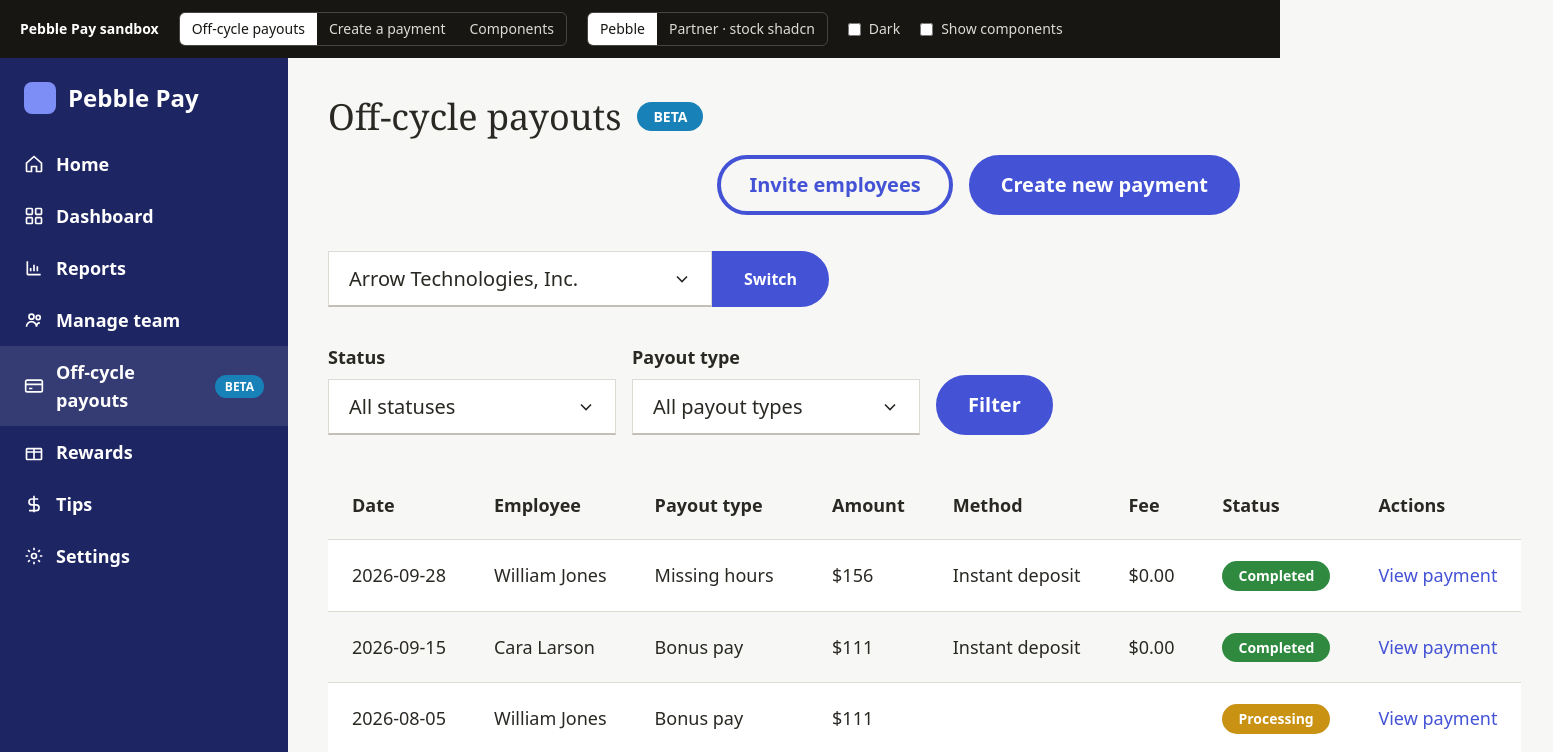
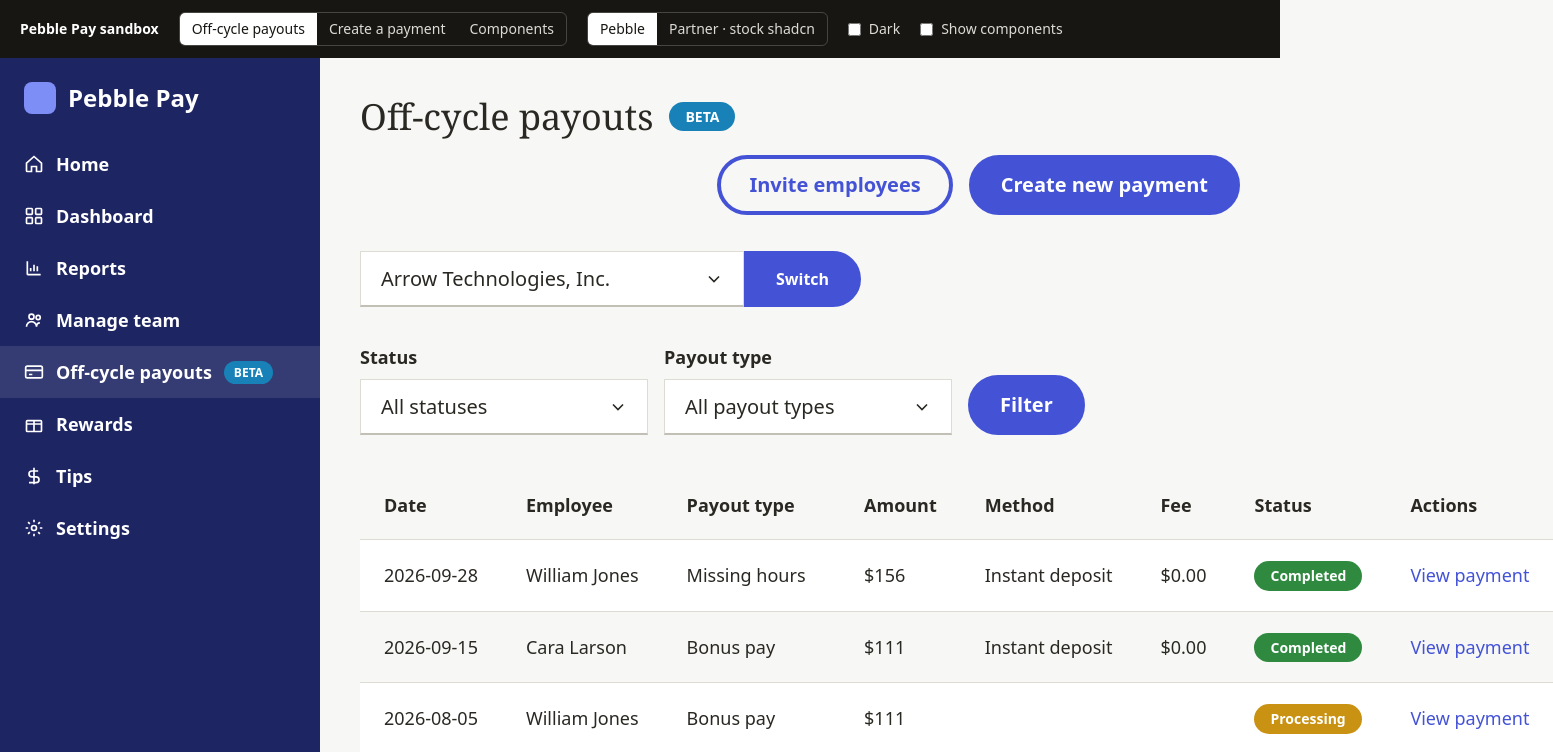
Before and after one commit to dustinweeres82/pebble-pay-sandbox, a React (Vite) app: page / in a window 1280 px wide. Shown: the top 752 px of the page, 1553 px wide, since content can reach past the window. Built offline with nearby package versions, Linux system fonts and the light colour scheme.

Commit message:
Nav: keep items on one line

```diff
--- a/src/legacy/templates.js
+++ b/src/legacy/templates.js
@@ -193,13 +193,13 @@ export function nav({ active }) {
     ["card", "Off-cycle payouts", "payouts", badge({ status: "new", label: "BETA", small: true })],
     ["gift", "Rewards"], ["dollar", "Tips"], ["gear", "Settings"],
   ]
-  return `<nav data-src="legacy.nav" class="flex h-full w-72 flex-col bg-ocean-900 py-6 text-white dark:bg-stone-900">
+  return `<nav data-src="legacy.nav" class="flex h-full w-80 flex-col bg-ocean-900 py-6 text-white dark:bg-stone-900">
     <div class="flex items-center gap-3 px-6 pb-6 text-2xl font-bold"><span class="size-8 rounded-lg bg-ocean-400"></span>Pebble Pay</div>
 
     ${items
       .map(([icon, label, page, extra]) => {
         const on = page === active
-        return `<a href="#${page || ""}" class="flex items-center gap-3 px-6 py-3 text-lg font-semibold ${on ? "bg-white/10" : "hover:bg-white/10"}"${go(page)}>
+        return `<a href="#${page || ""}" class="flex items-center gap-3 whitespace-nowrap px-6 py-3 text-lg font-semibold ${on ? "bg-white/10" : "hover:bg-white/10"}"${go(page)}>
           <svg class="size-5 shrink-0" viewBox="0 0 24 24" fill="none" stroke="currentColor" stroke-width="2">${ICONS[icon]}</svg>${label}${extra ? ` ${extra}` : ""}</a>`
       })
       .join("")}
```
